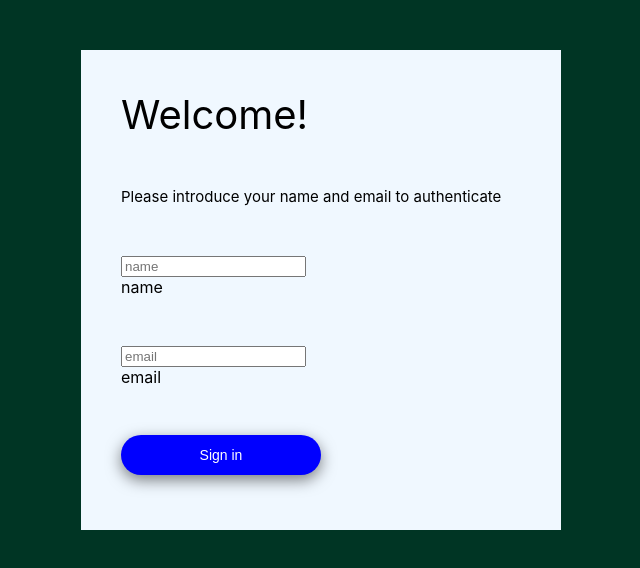
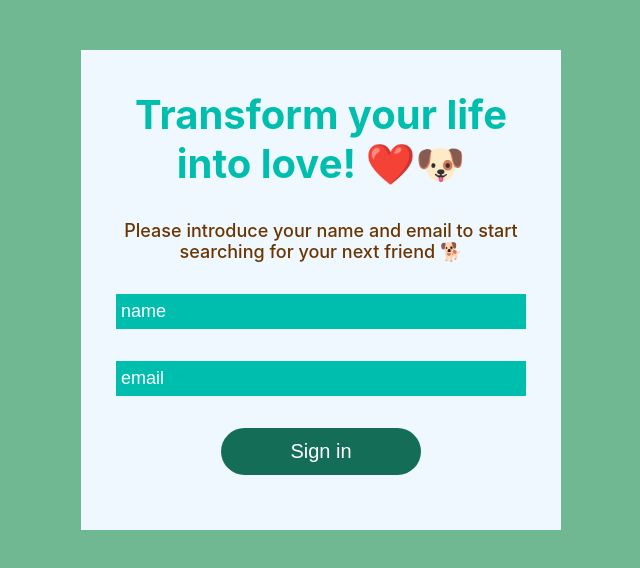
Before and after one commit to lalodsi/fetch-repository, a React (Create React App) app: page / in a window 1280 px wide. Shown: the top 568 px of the page, without its empty margins (319-959 px from the left). Built offline with nearby package versions, Linux system fonts and the light colour scheme.

Commit message:
Styles in login section

```diff
--- a/src/App.css
+++ b/src/App.css
@@ -1,5 +1,5 @@
 body{
-  background-color: rgb(0, 53, 36);
+  background-color: #70B891;
 
 }
 
--- a/src/components/ButtonComponent/styles.css
+++ b/src/components/ButtonComponent/styles.css
@@ -1,27 +1,28 @@
 .ButtonComponent {
+    width: 200px;
     color: white;
-    background-color: blue;
+    background-color: #146E57;
     padding: 10px;
     margin-bottom: 15px;
     border-radius: 25px;
     width: 50%;
-    box-shadow: 0px 5px 15px rgba(0, 0, 0, 0.5);
+    /* box-shadow: 0px 5px 15px rgba(0, 0, 0, 0.5); */
     font-weight: bold;
     border-color: #00000000;
-    font-size: 14px;
+    font-size: 20px;
     font-weight: 400;
     letter-spacing: 0.8;
 }
 .ButtonComponent:hover {
-    background-color: #FFF0FF;
-    color: black;
+    background-color: #41A8A8;
+    color: white;
     padding: 10px;
     margin-bottom: 15px;
     width: 50%;
     box-shadow: 0px 5px 5px rgba(0, 0, 0, 0.5);
     font-weight: bold;
-    border-color: var(--figma-color-bg-brand-tertiary);
-    font-size: 14px;
+    /* border-color: var(--figma-color-bg-brand-tertiary); */
+    font-size: 20px;
     font-weight: 400;
     letter-spacing: 0.8;
     cursor: pointer;
--- a/src/containers/Login/index.tsx
+++ b/src/containers/Login/index.tsx
@@ -51,18 +51,10 @@ const LoginScreen: React.FC<LoginScreenProps> = (props) => {
 
   return (
     <div className='LoginScreen'>
-      <div className='LoginScreen_Header'>Welcome!</div>
-      <div className='LoginScreen_Subheader'>Please introduce your name and email to authenticate</div>
-      <div>
-        <input onChange={handleChangeName} type="text" name="name" id="" placeholder='name' />
-        <br />
-        <label htmlFor="name">name</label>
-      </div>
-      <div>
-        <input onChange={handleChangeEmail} type="email" name="email" id="" placeholder='email' />
-        <br />
-        <label htmlFor="email">email</label>
-      </div>
+      <div className='LoginScreen_Header'>Transform your life into love! ❤️🐶</div>
+      <div className='LoginScreen_Subheader'>Please introduce your name and email to start searching for your next friend 🐕</div>
+      <input onChange={handleChangeName} type="text" name="name" id="" placeholder='name' className='LoginScreen_Input' />
+      <input onChange={handleChangeEmail} type="email" name="email" id="" placeholder='email' className='LoginScreen_Input' />
       <ButtonComponent text='Sign in' handleClick={handleClick} />
       {/* <button onClick={handleClick}>Sign in</button>
       <button onClick={handleGetDogsBreads}>Get Dogs</button> */}
--- a/src/containers/Login/style.css
+++ b/src/containers/Login/style.css
@@ -4,14 +4,34 @@
     height: 400px;
     display: flex;
     flex-direction: column;
+    align-items: center;
     justify-content: space-between;
     padding: 40px;
 }
 
 .LoginScreen_Header{
+    font-weight: 700;
     font-size: 40px;
+    color: #00beae;
+    text-align: center;
 }
 
 .LoginScreen_Subheader{
-    font-size: 15px;
+    font-size: 18px;
+    color: #6B3500;
+    font-weight: 500;
+    text-align: center;
 }
+
+.LoginScreen_Input{
+    padding: 5px;
+    font-size: 18px;
+    height: 25px;
+    width: 100%;
+    color: white;
+    background-color: #00beae;
+    border-style: none;
+}
+.LoginScreen_Input::placeholder{
+    color: white;
+}
--- a/src/containers/ResultsBox/Result/styles.css
+++ b/src/containers/ResultsBox/Result/styles.css
@@ -1,5 +1,5 @@
 .Result{
-    height: 400px;
+    height: 450px;
     width: 300px;
     display: flex;
     flex-direction: column;
@@ -12,7 +12,7 @@
 
 .Result:hover
 {
-    background-color: rgba(109, 81, 16, 0.961);
+    background-color: #E2A300;
 }
 
 .Result_Container{
@@ -25,12 +25,14 @@
 .Result_Name{
     width: fit-content;
     font-size: 40px;
+    font-weight: 700;
     color: white;
 }
 .Result_Age{
     width: fit-content;
-    font-size: 15px;
-    color: white;
+    font-size: 18px;
+    color: #6B3500;
+    font-weight: bold;
 }
 
 .Result_ImageBox{
```
Also changed, not shown: public/huella.png (added).
